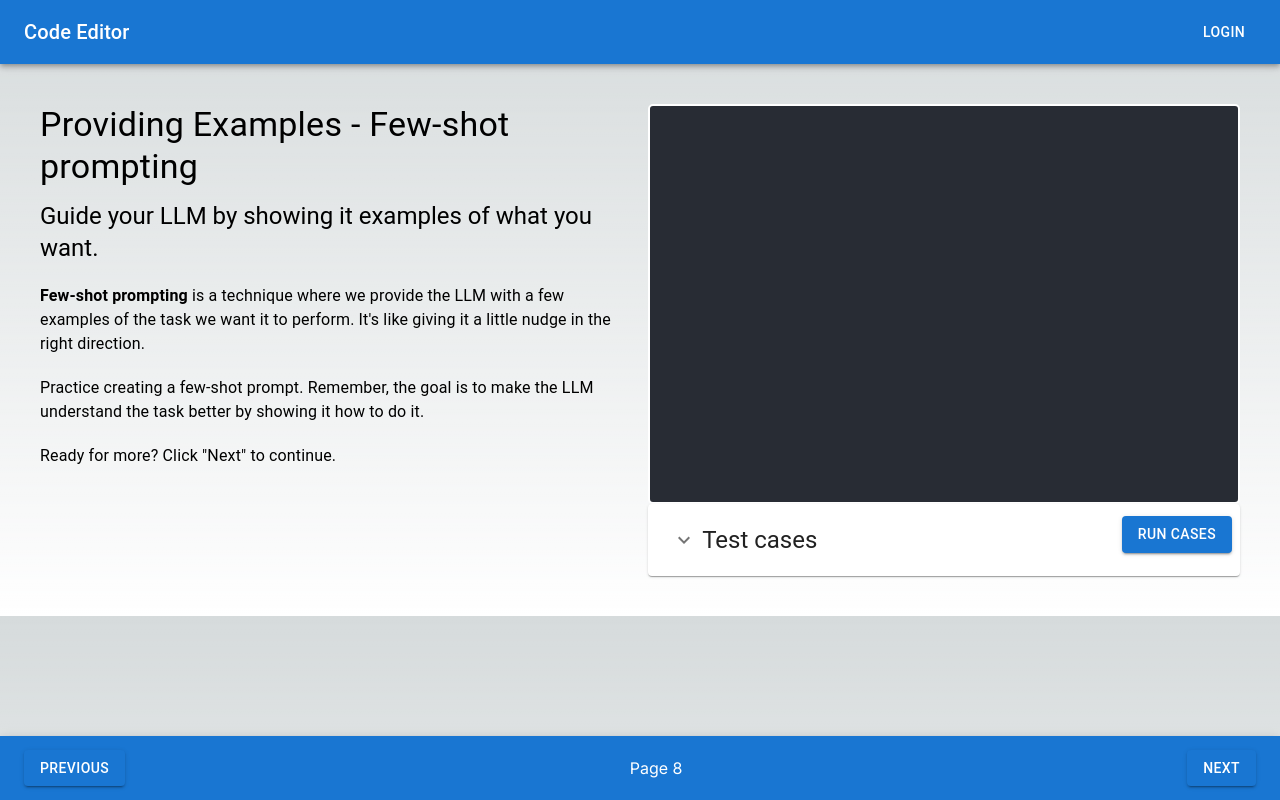
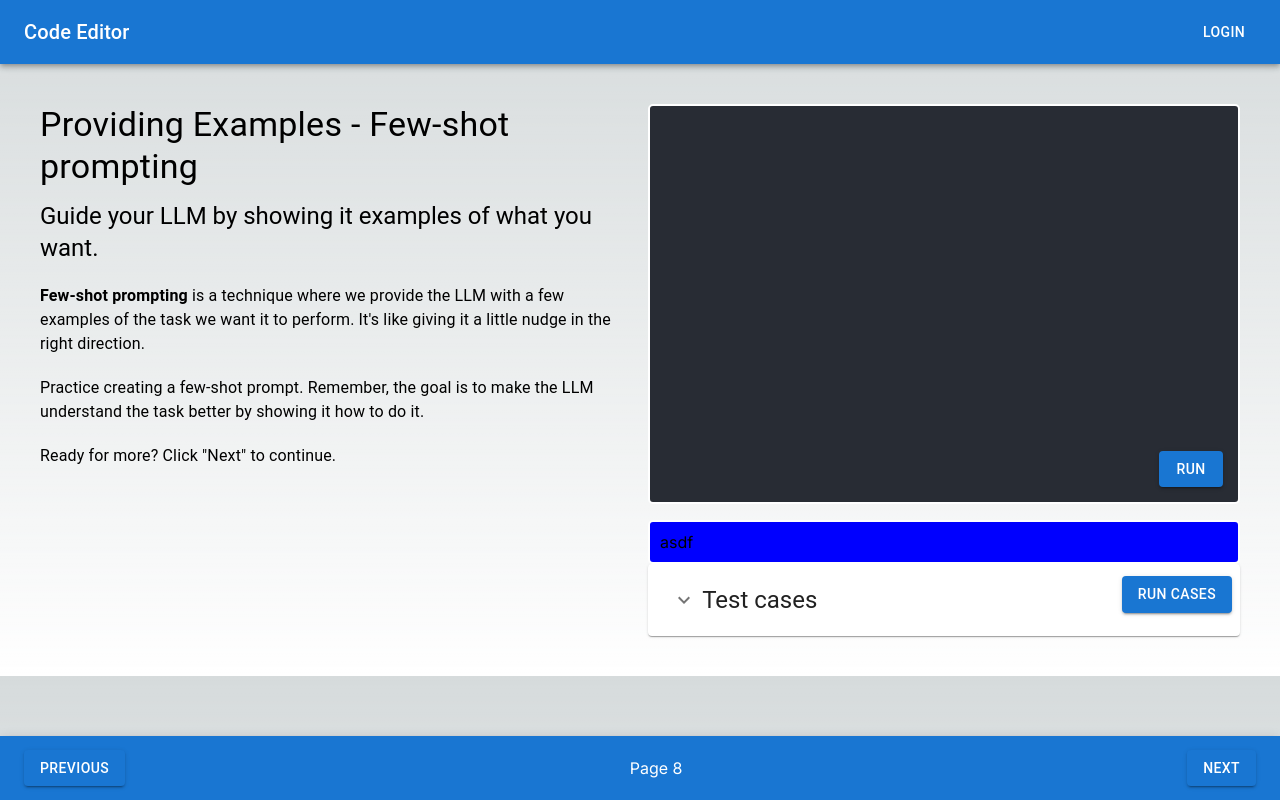
Before and after one commit to bkitano/learn-prompting, a Next.js app: page /few-shot in a window 1280 px wide. Built offline with nearby package versions, Linux system fonts and the light colour scheme.

Commit message:
after much garbage, got the button in the right spot

```diff
--- a/src/Components/Editor.tsx
+++ b/src/Components/Editor.tsx
@@ -1,12 +1,18 @@
-import { InputBase } from "@mui/material";
+import { Box, Button, Grid, InputBase } from "@mui/material";
 import { useState } from "react";
 
 const Editor = (props: { initialValue: string }) => {
   const { initialValue } = props;
   const [value, setValue] = useState(initialValue);
 
+  const onSubmit = () => {
+    console.log(value);
+  };
+
   return (
     <>
+      <Grid container direction="row" spacing={2} justifyContent="right">
+        <Grid item xs={12}>
           <div
             id="input-container"
             onClick={() => {
@@ -21,12 +27,32 @@ const Editor = (props: { initialValue: string }) => {
               border: "2px solid white",
               borderRadius: "5px",
               width: "100%",
+              height: "100%",
               minHeight: "calc(50vh)",
               whiteSpace: "pre-wrap",
             }}
           >
+            <Box
+              style={{
+                display: "flex",
+                flexDirection: "column",
+                alignContent: "space-between",
+                height: "100%",
+              }}
+            >
+              <div
+                style={{
+                  flexGrow: 1,
+                  width: "100%",
+                }}
+              >
                 <InputBase
                   id="input"
+                  onKeyUp={(e) => {
+                    if (e.key === "Enter" && e.ctrlKey) {
+                      onSubmit();
+                    }
+                  }}
                   style={{
                     width: "100%",
                     fontFamily: "monospace",
@@ -38,6 +64,33 @@ const Editor = (props: { initialValue: string }) => {
                   onChange={(e) => setValue(e.target.value)}
                 />
               </div>
+              <div
+                style={{
+                  width: "100%",
+                  display: "flex",
+                  justifyContent: "flex-end",
+                }}
+              >
+                <Button variant="contained" style={{}}>
+                  Run
+                </Button>
+              </div>
+            </Box>
+          </div>
+        </Grid>
+        <Grid item xs={12}>
+          <Box
+            style={{
+              backgroundColor: "blue",
+              border: "2px solid white",
+              borderRadius: "5px",
+              padding: "10px",
+            }}
+          >
+            asdf
+          </Box>
+        </Grid>
+      </Grid>
     </>
   );
 };
--- a/src/Components/TestCases.tsx
+++ b/src/Components/TestCases.tsx
@@ -9,15 +9,13 @@ import TableCell from "@mui/material/TableCell";
 import TableContainer from "@mui/material/TableContainer";
 import TableHead from "@mui/material/TableHead";
 import TableRow from "@mui/material/TableRow";
-import Paper from "@mui/material/Paper";
-import { useEffect, useState } from "react";
+import { useState } from "react";
 import { testCases as defaultTestCases } from "@/resources/testCases";
 import {
   Button,
   Card,
   CardContent,
   CardHeader,
-  Checkbox,
   Collapse,
   Grid,
   IconButton,
```
Also changed, not shown: src/app/meet-prompt-editor/page.tsx (+13 -2 lines), src/app/test-cases/TestCases.tsx (+3 -6 lines), src/Components/ResponseViewer.tsx (added). Lines whose indentation alone changed are shown as unchanged.
